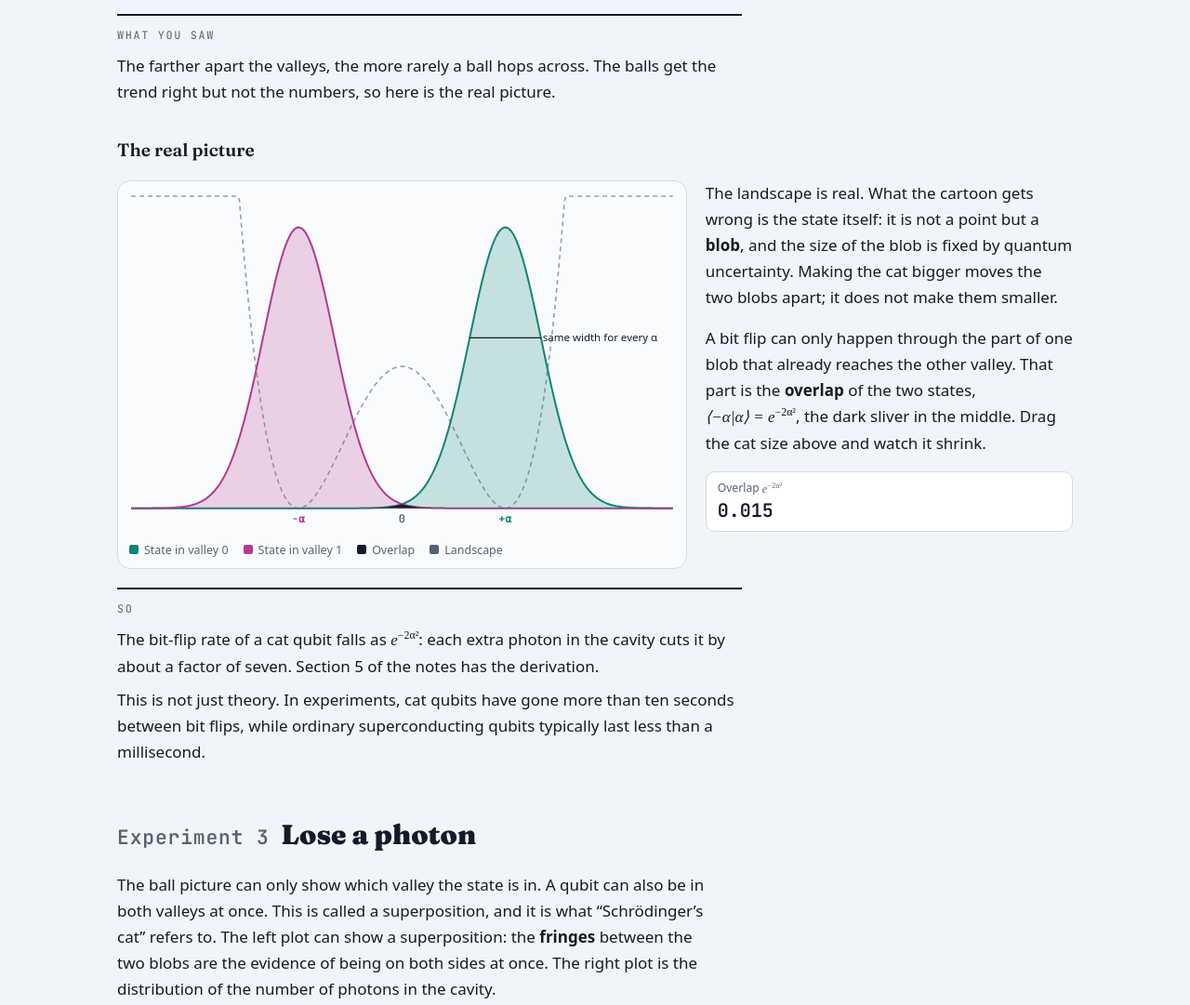
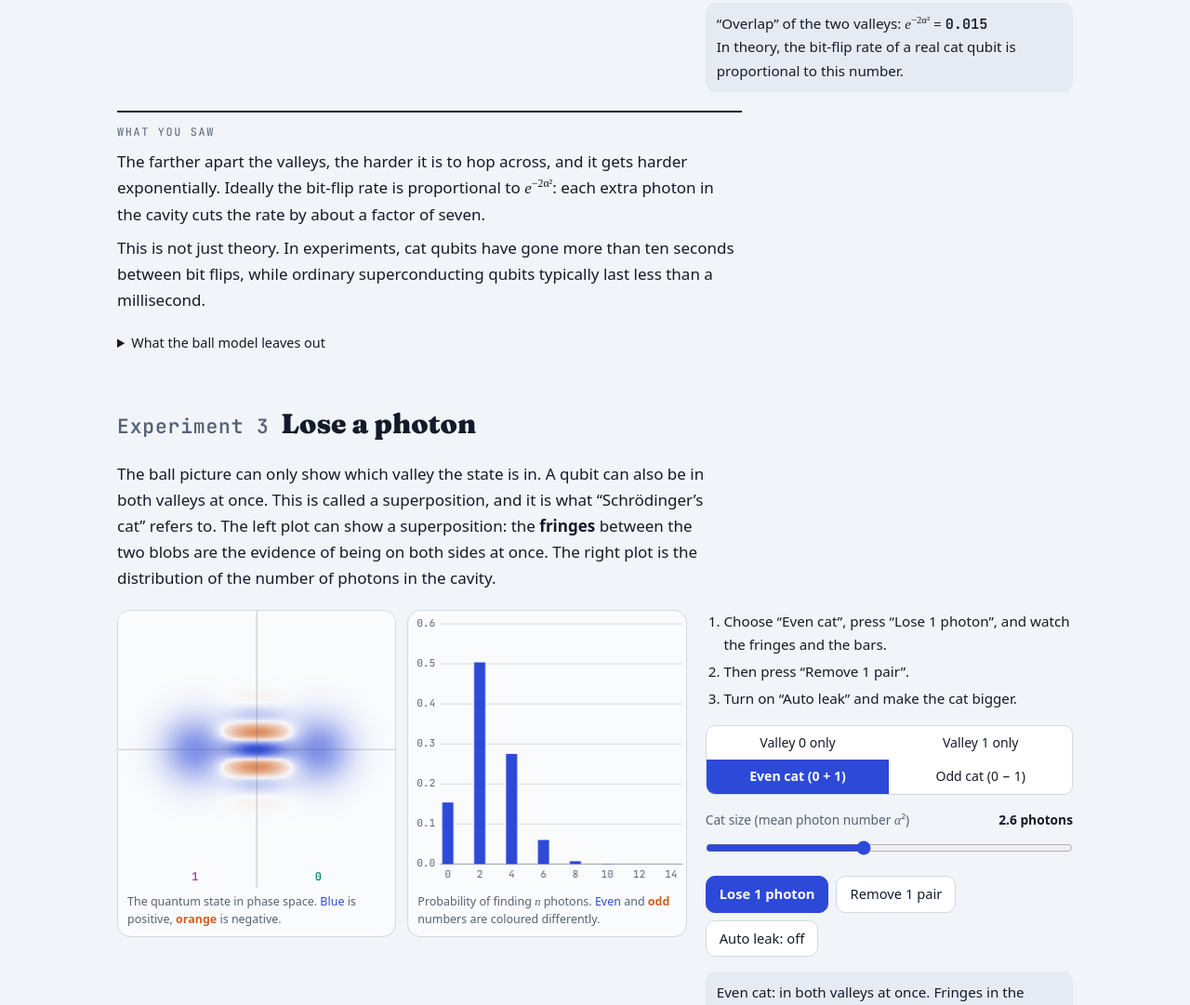
Before and after one commit to HelioXv022/cat-qubit-playground, a plain HTML site: page index.html in a window 1280 px wide. Shown: the part 2160-3241 px from the top of the page at 93% size. Drawn offline with Linux system fonts and the light colour scheme; animation ran at ten frames a second.

Commit message:
Add files via upload

```diff
--- a/index.html
+++ b/index.html
@@ -166,7 +166,7 @@ footer{font-size:.82rem;color:var(--muted);border-top:1px solid var(--line);padd
 <!-- ───────── Experiment 2 ───────── -->
 <section id="exp2">
   <h2><span class="no">Experiment 2</span>Kick it and see if it flips</h2>
-  <div class="prose"><p>Noise keeps kicking the state at random. If it gets pushed from valley <span class="k0">0</span> into valley <span class="k1">1</span>, a stored 0 has become a 1. This error is called a <b>bit flip</b>. As a quick cartoon, each ball below is one copy of the state; all 120 start in valley 0.</p></div>
+  <div class="prose"><p>The real world is noisy, and noise keeps kicking the ball at random. If a ball hops from valley <span class="k0">0</span> into valley <span class="k1">1</span>, a stored 0 has become a 1. This error is called a <b>bit flip</b>. The 120 balls below all start in valley 0.</p></div>
   <div class="bench">
     <div class="stage"><canvas id="cv2" role="img" aria-label="120 balls jittering under noise, occasionally hopping to the other valley"></canvas><span class="cap">A flashing ring = one flip</span></div>
     <div class="panel">
@@ -192,28 +192,17 @@ footer{font-size:.82rem;color:var(--muted);border-top:1px solid var(--line);padd
         <button class="primary" id="reset2">Put all back in 0</button>
         <button id="kick2">Give a hard kick</button>
       </div>
+      <div class="status small">“Overlap” of the two valleys: <span class="m">e<sup>−2α²</sup></span> = <b class="num" id="ov2"></b><br>In theory, the bit-flip rate of a real cat qubit is proportional to this number.</div>
     </div>
   </div>
   <div class="take">
     <span class="tag">What you saw</span>
-    <p>The farther apart the valleys, the more rarely a ball hops across. The balls get the trend right but not the numbers, so here is the real picture.</p>
-  </div>
-
-  <h3 class="sub">The real picture</h3>
-  <div class="bench">
-    <figure class="stage chart"><canvas id="true2" role="img" aria-label="Cross-section of the landscape with the two quantum states as blobs of fixed width; their small overlap is shaded"></canvas>
-      <figcaption class="legend"><span><i style="background:var(--zero)"></i>State in valley 0</span><span><i style="background:var(--one)"></i>State in valley 1</span><span><i style="background:var(--ink)"></i>Overlap</span><span><i style="background:var(--muted)"></i>Landscape</span></figcaption></figure>
-    <div class="panel">
-      <p>The landscape is real. What the cartoon gets wrong is the state itself: it is not a point but a <b>blob</b>, and the size of the blob is fixed by quantum uncertainty. Making the cat bigger moves the two blobs apart; it does not make them smaller.</p>
-      <p>A bit flip can only happen through the part of one blob that already reaches the other valley. That part is the <b>overlap</b> of the two states, <span class="m">⟨−α|α⟩ = e<sup>−2α²</sup></span>, the dark sliver in the middle. Drag the cat size above and watch it shrink.</p>
-      <div class="tile"><div class="lab">Overlap <span class="m">e<sup>−2α²</sup></span></div><div class="val" id="ov2"></div></div>
-    </div>
-  </div>
-  <div class="take">
-    <span class="tag">So</span>
-    <p>The bit-flip rate of a cat qubit falls as <span class="m">e<sup>−2α²</sup></span>: each extra photon in the cavity cuts it by about a factor of seven. Section 5 of the notes has the derivation.</p>
+    <p>The farther apart the valleys, the harder it is to hop across, and it gets harder exponentially. Ideally the bit-flip rate is proportional to <span class="m">e<sup>−2α²</sup></span>: each extra photon in the cavity cuts the rate by about a factor of seven.</p>
     <p>This is not just theory. In experiments, cat qubits have gone more than ten seconds between bit flips, while ordinary superconducting qubits typically last less than a millisecond.</p>
   </div>
+  <details><summary>What the ball model leaves out</summary>
+    <p>A ball stands only for the “centre position” of the state, and the noise is simplified to a random push. It shows qualitatively that farther valleys are harder to cross, but the numbers should not be taken literally: in the ball model the flip rate falls even faster than the true law. The correct law <span class="m">e<sup>−2α²</sup></span> comes from the overlap of two quantum states; Section 5 of the notes has the derivation.</p>
+  </details>
 </section>
 
 <!-- ───────── Experiment 3 ───────── -->
@@ -237,7 +226,6 @@ footer{font-size:.82rem;color:var(--muted);border-top:1px solid var(--line);padd
         <button data-s="even" aria-pressed="true">Even cat (0 + 1)</button>
         <button data-s="odd" aria-pressed="false">Odd cat (0 − 1)</button>
       </div>
-      <button id="grow">Start from an empty cavity</button>
       <div class="field">
         <label for="a3"><span>Cat size (mean photon number <span class="m">α</span>²)</span><b id="a3v"></b></label>
         <input type="range" id="a3" min="1" max="2.4" step="0.05" value="1.6">
@@ -258,18 +246,6 @@ footer{font-size:.82rem;color:var(--muted);border-top:1px solid var(--line);padd
     <span class="tag">What you saw</span>
     <p>Lose one photon and the photon number goes from even to odd, and the fringes flip sign: the even cat has become the odd cat. This is the other kind of error, called a <b>phase flip</b>. A state that sits in a single valley shows no change. As with ordinary qubits, phase flips only hurt superpositions.</p>
     <p>Removing photons in pairs does not change the parity, so the two-photon process that “locks” the cat causes no trouble of its own. But the cavity always leaks photons by itself, and the more photons there are, the faster it leaks: the phase-flip rate is proportional to <span class="m">α</span>².</p>
-  </div>
-
-  <h3 class="sub">Where does a perfect 50/50 superposition come from?</h3>
-  <div class="prose">
-    <p>Press “Start from an empty cavity” above. In theory it takes three steps:</p>
-    <ol class="steps">
-      <li><b>Start empty.</b> Zero photons is an even number, and an empty cavity sits exactly at the centre, halfway between the two valleys.</li>
-      <li><b>Exchange photons in pairs.</b> A pair never changes whether the photon number is even or odd, so it stays even at every moment.</li>
-      <li><b>Only one place to land.</b> The two valleys hold exactly one state made of even photon numbers only: the even cat <span class="m">|α⟩ + |−α⟩</span>. That is where it must end.</li>
-    </ol>
-    <p>Nothing has to be fine-tuned: the 50/50 split and the + sign between the two halves are both forced by symmetry. Start from one photon instead and you get the odd cat. What can spoil the result is a single photon leaking out on the way, which turns + into −: a phase flip. The split itself stays safe, because changing it would take a bit flip. This is how cat states are prepared in the lab.</p>
-    <p class="small muted">In the animation only the end point and the even photon numbers are exact; the frames in between are a sketch.</p>
   </div>
 </section>
 
@@ -569,28 +545,10 @@ function ui2(){
   $('#n0').textContent=S2.ps.length-n1; $('#n1').textContent=n1; $('#nf').textContent=S2.flips;
   $('#rf').textContent = S2.t<3 ? '…' : (S2.flips/S2.t*10).toFixed(S2.flips/S2.t*10<10?1:0);
 }
-$('#a2').oninput=e=>{ S2.set({alpha:+e.target.value}); reset2(); drawTrue2(); };
+$('#a2').oninput=e=>{ S2.set({alpha:+e.target.value}); reset2(); };
 $('#d2').oninput=e=>{ S2.D=+e.target.value; reset2(); };
 $('#reset2').onclick=reset2;
 $('#kick2').onclick=()=>{ for(const p of S2.ps){ p.x+=0.9*gauss(); p.y+=0.9*gauss(); } };
-
-function drawTrue2(){
-  const f=fit($('#true2')); if(!f) return; const {ctx,W,H}=f; ctx.clearRect(0,0,W,H);
-  const a=S2.alpha, XR=3.8, L=14, R=14, Tp=16, B=H-30, X=x=>L+(W-L-R)*(x+XR)/(2*XR), Yb=v=>B-(B-Tp)*0.9*v;
-  const g=(x,c)=>Math.exp(-2*(x-c)*(x-c)), N=360, xs=[...Array(N+1)].map((_,i)=>-XR+2*XR*i/N);
-  const Umax=0.25*Math.pow(XR*XR-a*a,2), Uy=x=>B-(B-Tp)*Math.min(1,0.25*Math.pow(x*x-a*a,2)/(0.25*Math.pow(a,4)*2.2));
-  ctx.strokeStyle=rgba(T.muted,0.6); ctx.lineWidth=1.6; ctx.setLineDash([5,4]); ctx.beginPath(); xs.forEach((x,i)=>i?ctx.lineTo(X(x),Uy(x)):ctx.moveTo(X(x),Uy(x))); ctx.stroke(); ctx.setLineDash([]);
-  [[a,T.zero],[-a,T.one]].forEach(([c,col])=>{ ctx.beginPath(); ctx.moveTo(X(-XR),B); xs.forEach(x=>ctx.lineTo(X(x),Yb(g(x,c)))); ctx.lineTo(X(XR),B); ctx.closePath();
-    ctx.fillStyle=rgba(col,0.22); ctx.fill(); ctx.strokeStyle=col; ctx.lineWidth=2; ctx.beginPath(); xs.forEach((x,i)=>i?ctx.lineTo(X(x),Yb(g(x,c))):ctx.moveTo(X(x),Yb(g(x,c)))); ctx.stroke(); });
-  ctx.beginPath(); ctx.moveTo(X(-XR),B); xs.forEach(x=>ctx.lineTo(X(x),Yb(Math.min(g(x,a),g(x,-a))))); ctx.lineTo(X(XR),B); ctx.closePath(); ctx.fillStyle=T.ink; ctx.fill();
-  ctx.strokeStyle=rgba(T.muted,0.6); ctx.lineWidth=1; ctx.beginPath(); ctx.moveTo(L,B); ctx.lineTo(W-R,B); ctx.stroke();
-  ctx.font=`600 12px ${T.mono}`; ctx.textAlign='center'; ctx.textBaseline='top';
-  ctx.fillStyle=T.zero; ctx.fillText('+α',X(a),B+6); ctx.fillStyle=T.one; ctx.fillText('−α',X(-a),B+6); ctx.fillStyle=T.muted; ctx.fillText('0',X(0),B+6);
-  const hw=0.5; ctx.strokeStyle=T.ink; ctx.lineWidth=1.2; const yy=Yb(Math.exp(-0.5))-0;
-  ctx.beginPath(); ctx.moveTo(X(a-hw),yy); ctx.lineTo(X(a+hw),yy); ctx.stroke();
-  ctx.font=`11.5px ${T.font}`; ctx.fillStyle=T.ink; ctx.textAlign='left'; ctx.textBaseline='middle';
-  ctx.fillText('same width for every α', Math.min(X(a+hw)+6, W-R-140), yy);
-}
 
 /* ── experiment 3: Wigner function and photon-number distribution of |±α⟩ and the cat states ── */
 const E3={alpha:1.6,kind:'cat',sign:1,lost:0,leak:false};
@@ -634,21 +592,12 @@ function ui3(msg){
 function lose(quiet){ E3.lost++;
   if(E3.kind==='cat'){ E3.sign=-E3.sign; ui3(quiet?null:`Lost 1 photon: ${E3.sign===1?'the odd cat became the even cat':'the even cat became the odd cat'}. The fringes flipped sign and the photon-number parity changed. That is one phase flip.`); }
   else ui3(quiet?null:'Lost 1 photon: the blob has not moved. A state sitting in a single valley shows no sign of this error.'); }
-document.querySelectorAll('[data-s]').forEach(b=>b.onclick=()=>{ stopGrow(); const s=b.dataset.s;
+document.querySelectorAll('[data-s]').forEach(b=>b.onclick=()=>{ const s=b.dataset.s;
   E3.kind=(s==='zero'||s==='one')?'coh':'cat'; E3.sign=(s==='zero'||s==='even')?1:-1; E3.lost=0;
   ui3({zero:'The whole blob is in valley 0. No fringes; both even and odd photon numbers appear.',one:'The whole blob is in valley 1. No fringes; both even and odd photon numbers appear.',
        even:'Even cat: in both valleys at once. Fringes in the middle, even photon numbers only.',odd:'Odd cat: in both valleys at once. The fringes are the opposite of the even cat, odd photon numbers only.'}[s]); });
-let growId=0;
-function stopGrow(){ cancelAnimationFrame(growId); growId=0; }
-$('#a3').oninput=e=>{ stopGrow(); E3.alpha=+e.target.value; ui3(); };
-$('#grow').onclick=()=>{ stopGrow(); const target=+$('#a3').value, t0=performance.now(), dur=2800;
-  E3.kind='cat'; E3.sign=1; E3.lost=0; E3.leak=false; E3.alpha=0.03;
-  ui3('Empty cavity: zero photons, an even number. Now pairs start to flow in, and the photon number stays even at every moment.');
-  const step=now=>{ const u=Math.min(1,(now-t0)/dur), e=1-Math.pow(1-u,3); E3.alpha=Math.max(0.03,target*e);
-    if(u<1){ ui3(); growId=requestAnimationFrame(step); }
-    else { E3.alpha=target; growId=0; ui3('It landed on the even cat: exactly half in each valley, with a + sign between them. Nothing was tuned; parity forced it.'); } };
-  growId=requestAnimationFrame(step); };
-$('#lose1').onclick=()=>{ stopGrow(); E3.alpha=+$('#a3').value; lose(false); };
+$('#a3').oninput=e=>{ E3.alpha=+e.target.value; ui3(); };
+$('#lose1').onclick=()=>lose(false);
 $('#lose2').onclick=()=>{ E3.lost+=2; ui3('Removed 1 pair of photons: nothing changed. The parity is untouched, which is why it is safe to lock the cat with a process that works in pairs.'); };
 $('#leak').onclick=()=>{ E3.leak=!E3.leak; ui3(E3.leak?'The cavity now leaks photons by itself, and every lost photon is one phase flip. Make the cat bigger and see how fast it leaks.':'Auto leak is off.'); };
 
@@ -745,7 +694,7 @@ if(window.claude && window.claude.use){
 } else { $('#dl-link').hidden=false; }
 
 /* ── main loop and theme changes ── */
-function redrawAll(){ readTheme(); drawMark(); S1.draw(); S2.draw(); drawWig(); drawFock(); drawTrue2(); drawTrade(); drawRep(); drawSurf(); }
+function redrawAll(){ readTheme(); drawMark(); S1.draw(); S2.draw(); drawWig(); drawFock(); drawTrade(); drawRep(); drawSurf(); }
 let last=performance.now(), tick=0;
 function frame(now){
   const dt=Math.min(0.033,(now-last)/1000); last=now;
```
Also changed, not shown: README.txt, 1 other file.
